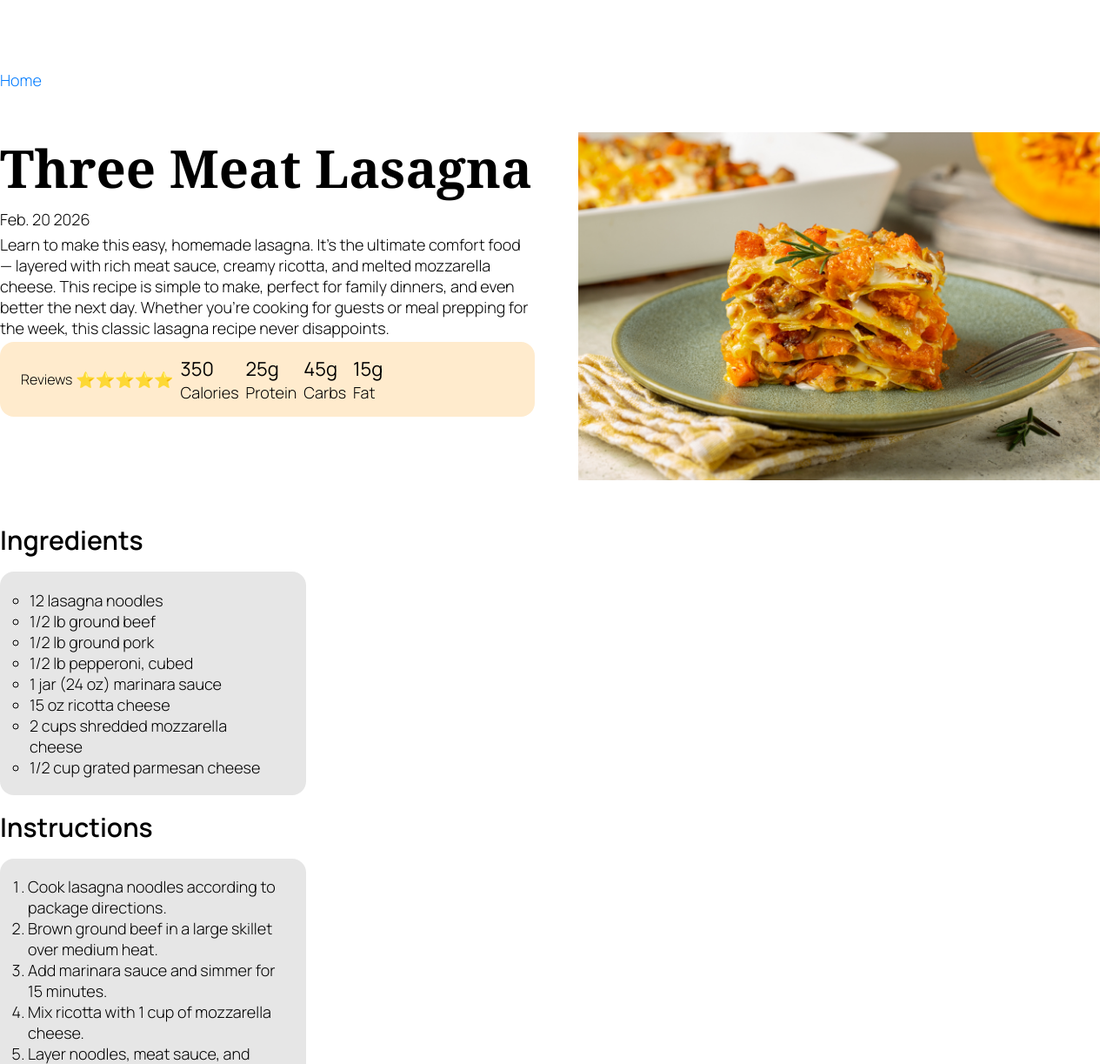
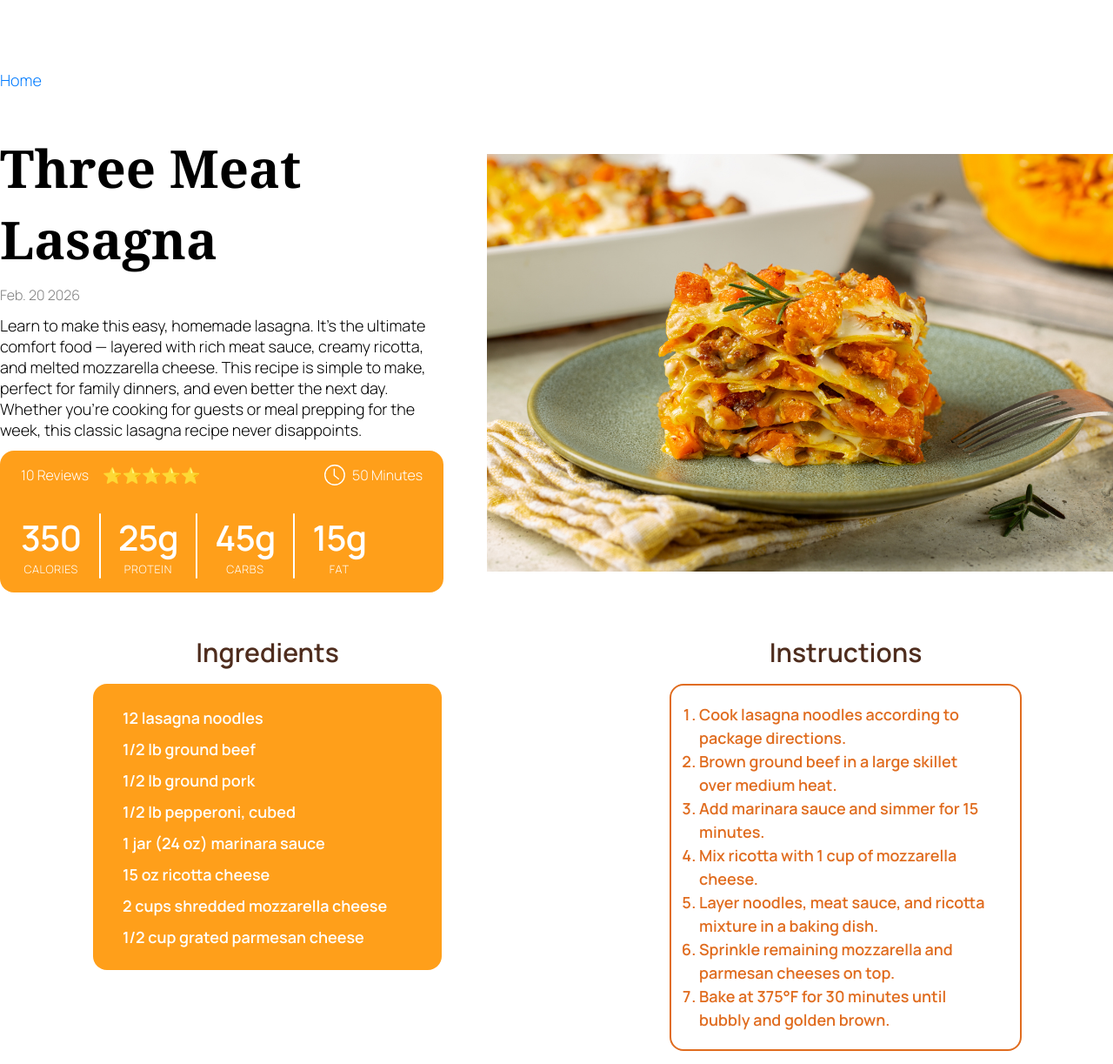
Before and after one commit to theryananding/odin-recipes, a plain HTML site: page recipes/lasagna.html in a window 1280 px wide. Shown: the top 1223 px of the page at 87% size. Drawn offline with Linux system fonts and the light colour scheme; a web font is replaced by a local one.

Commit message:
Enhance lasagna recipe page layout and styling; add clock icon SVG

```diff
--- a/recipes/lasagna.html
+++ b/recipes/lasagna.html
@@ -16,7 +16,7 @@
         <div class="recipe-page-header">
             <div class="recipe-header-text">
                 <h1>Three Meat Lasagna</h1>
-                <p>Feb. 20 2026</p>
+                <p class="date">Feb. 20 2026</p>
                 <p>
                 Learn to make this easy, homemade lasagna. It's the ultimate comfort food — layered with rich meat sauce, creamy ricotta, and melted mozzarella cheese.
                 This recipe is simple to make, perfect for family dinners, and even better the next day.
@@ -24,44 +24,57 @@
                 </p>
 
                 <div class="recipe-info-card">
+                    <div class="card-top">
                         <div class="recipe-reviews">
-                        <h4>Reviews</h4>
+                            <h4>10 Reviews</h4>
                             <p>⭐⭐⭐⭐⭐</p>
                         </div>
 
+                        <div class="recipe-time">
+                            <svg width="24" height="24" viewBox="0 0 51 51" fill="none" xmlns="http://www.w3.org/2000/svg">
+                                <path d="M24.1882 11.0529V26.5765L34.9353 34.9353M49.2647 25.3823C49.2647 38.5722 38.5722 49.2647 25.3823 49.2647C12.1925 49.2647 1.5 38.5722 1.5 25.3823C1.5 12.1925 12.1925 1.5 25.3823 1.5C38.5722 1.5 49.2647 12.1925 49.2647 25.3823Z" stroke="white" stroke-width="3" stroke-linecap="round" stroke-linejoin="round"/>
+                            </svg>
+                            <h4>50 Minutes</h4>
+                        </div>
+                    </div>
+
+                    <div class="macros">
                         <div class="recipe-calories">
                             <h3>350</h3>
                             <p>Calories</p>
                         </div>
+
+                        <div class="line"></div>
 
                         <div class="recipe-protein">
                             <h3>25g</h3>
                             <p>Protein</p>
                         </div>
 
+                        <div class="line"></div>
+
                         <div class="recipe-carbs">
                             <h3>45g</h3>
                             <p>Carbs</p>
                         </div>
 
+                        <div class="line"></div>
+
                         <div class="recipe-fat">
                             <h3>15g</h3>
                             <p>Fat</p>
                         </div>
+
                     </div>
                 </div>
-
-
+            </div>
 
             <div class="recipe-image">
                 <img src="images/lasagna.jpg" alt="Homemade lasagna on a plate">
             </div>
         </div>
 
-
-
-
-
+        <div class="how-to-make">
             <div class="ingredients">
                 <h2>Ingredients</h2>
             <div class="ingredients-card">
@@ -76,7 +89,6 @@
                     <li>1/2 cup grated parmesan cheese</li>
                 </ul>
             </div>
-
             </div>
 
             <div class="instructions">
@@ -92,17 +104,17 @@
                     <li>Bake at 375°F for 30 minutes until bubbly and golden brown.</li>
                 </ol>
             </div>
-
+            </div>
         </div>
 
-
+        <div class="footer">
             <h3>More Recipes</h3>
                 <ul>
                     <li><a href="carne-asada.html">Carne Asada Tacos</a></li>
                     <li><a href="pulled-pork-sandwiches.html">Pulled Pork Sandwiches</a></li>
                     <li><a href="cinnamon-rolls.html">Cinnamon Rolls</a></li>
                 </ul>
-
+        </div>
 </div>
 
 
--- a/styles.css
+++ b/styles.css
@@ -74,27 +74,54 @@ ol {
     margin: 3em 0;
     display: grid;
     grid-template-columns: 1fr 1fr;
-    align-items: start;
+    align-items: center;
     gap: 50px;
 }
 
-.recipe-header-text h1 {
-    margin-bottom: 0.1em;
+.recipe-header-text {
+    display: flex;
+    flex-direction: column;
+    align-items: stretch;
+    justify-content: space-between;
+    gap: 0.75em;
 }
 
-.recipe-page-header p {
-    margin: .25em 0;
-    width: 100%;
+.date {
+    color: gray;
+    font-size: 16px;
 }
 
 .recipe-info-card {
-    background-color:blanchedalmond;
+    background-color: hsla(35, 100%, 55%, 1);
     padding: 1em 1.5em;
     border-radius: 16px;
     display: flex;
-    flex-direction: row;
+    flex-direction: column;
+    gap: 2em;
+}
+
+.card-top {
+    display: flex;
+    gap: 1em;
+    justify-content: space-between;
+}
+
+.recipe-reviews {
+    display: flex;
+    align-items: center;
+    gap: 1em;
+    color: white;
+}
+
+.recipe-reviews h4 {
+    white-space: nowrap;
+}
+
+.recipe-time {
+    display: flex;
     align-items: center;
     gap: 0.5em;
+    color: white;
 }
 
 .recipe-info-card p {
@@ -103,10 +130,39 @@ ol {
     display: flex;
 }
 
-.recipe-info-card .recipe-reviews {
+.macros {
     display: flex;
+    gap: 20px;
+    align-items: stretch;
+    justify-content: start;
+    color: white;
+}
+
+.macros h3 {
+    font-size: 2.5em;
+    font-weight: 600;
+    font-kerning: auto;
+    letter-spacing: -0.02em;
+}
+
+.macros p {
+    font-size: .8em;
+    font-weight: 300;
+    letter-spacing: 0.05em;
+    text-transform: uppercase;
+}
+
+.recipe-calories, .recipe-protein, .recipe-carbs, .recipe-fat{
+    display: flex;
+    flex-direction: column;
     align-items: center;
-    gap: 0.25em;
+}
+
+.line {
+    width: 2.5px;
+    height: 75px;
+    border-radius: 1em;
+    background-color: white;
 }
 
 .recipe-image img {
@@ -116,16 +172,59 @@ ol {
 }
 
 .recipe-image {
-    width: 600px;
+    width: 90vh;
     height: auto;
 }
 
-.ingredients-card, .instructions-card {
-    background-color: #e6e6e6;
-    margin: 1em 0;
-    padding: 1em;
+.how-to-make {
+    display: grid;
+    grid-template-columns: 1fr 1fr;
+    gap: 50px;
+    align-items: start;
+}
+
+.how-to-make h2 {
+    color: hsla(18, 46%, 21%, 1);
+}
+
+.ingredients, .instructions {
     display: flex;
     flex-direction: column;
-    max-width: 25%;
+    align-items: center;
+    gap: 1em;
+}
+
+.ingredients-card, .instructions-card {
+    padding: 1em;
     border-radius: 1em;
+    display: flex;
+    flex-direction: column;
+    width: 60%;
 }
+
+.ingredients-card li, .instructions-card li {
+    font-weight: 600;
+    line-height: 2em;
+}
+
+.ingredients-card {
+    background-color: hsla(35, 100%, 55%, 1);
+    color: white;
+}
+
+.ingredients-card ul {
+    list-style-type: none;
+}
+
+.instructions-card {
+    border: 2.5px solid hsla(24, 76%, 50%, 1);
+}
+
+.instructions-card li {
+    color: hsla(24, 76%, 50%, 1);
+    line-height: 1.5em;
+}
+
+.footer {
+    margin: 5em 0;
+}
```
Also changed, not shown: recipes/images/icon_clock.svg (added). Lines whose indentation alone changed are shown as unchanged.
